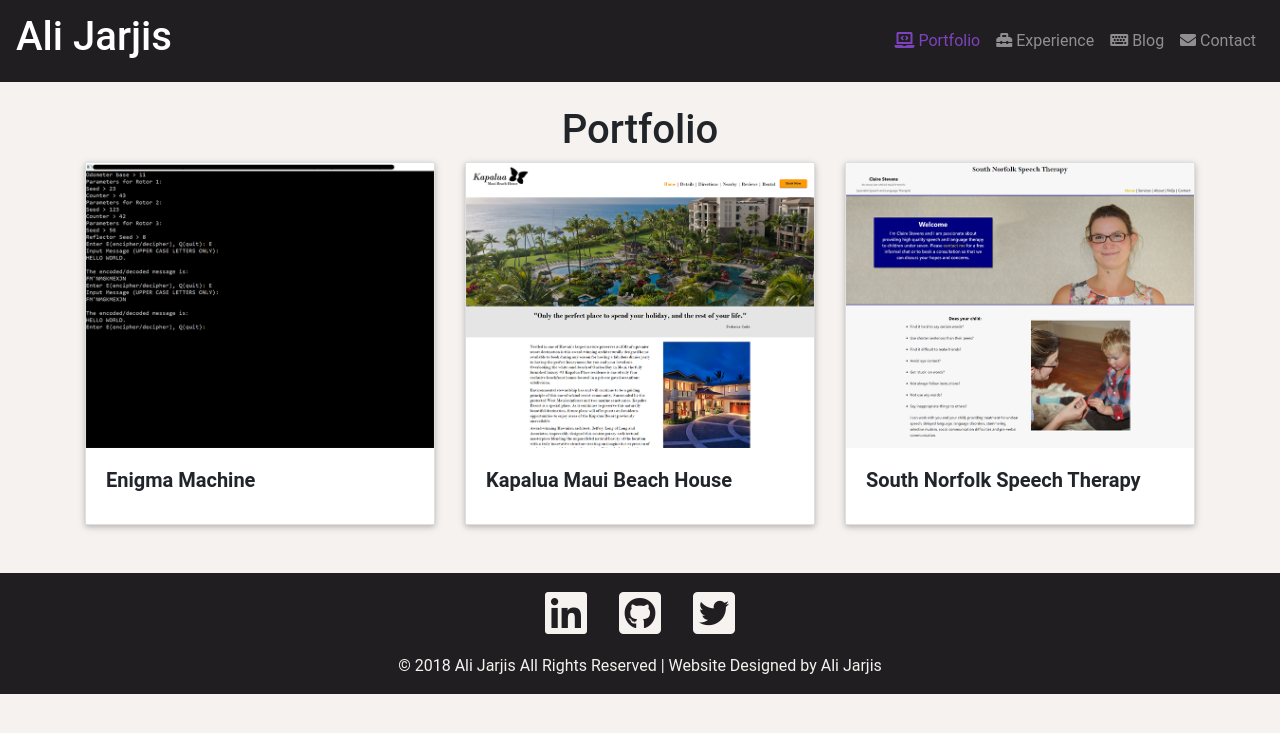
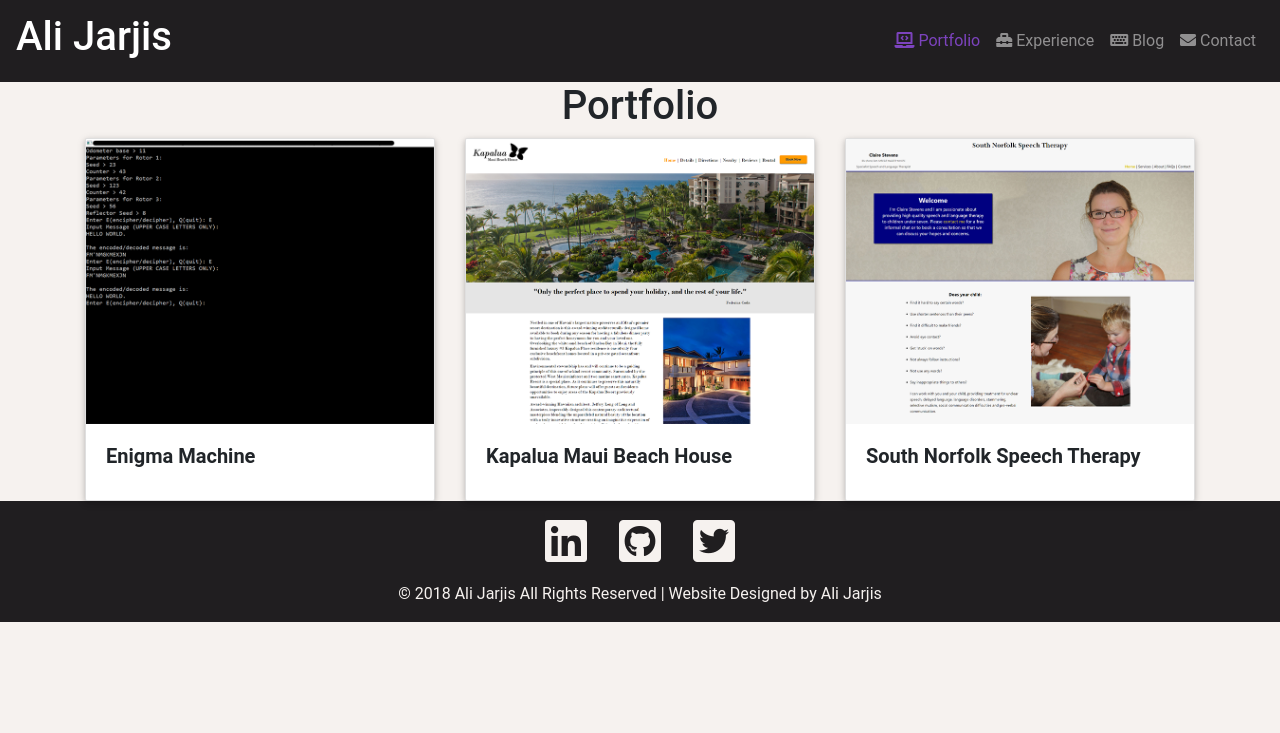
Before and after one commit to AJarjis/Portfolio, a Jekyll site: the page built from index.html, in a window 1280 px wide. Shown: the top 733 px of the page. Built offline with Jekyll 4.4.1, drawn with Linux system fonts in a browser that asks for light colours; nearby versions of some CDN libraries.

Commit message:
Fixed side margin

```diff
--- a/_includes/footer.html
+++ b/_includes/footer.html
@@ -1,12 +1,12 @@
 <footer class="container-flex navbar-dark bg-dark">
-    <div class="row justify-content-center">
+    <div class="d-flex justify-content-center">
         {% for item in site.data.social %}
             <a href="{{ item.link }}" class="p-3">
                 <i class="fab {{ item.logo }} fa-3x"></i>
             </a>
         {% endfor %}
     </div>
-    <div class="row justify-content-center">
+    <div class="d-flex justify-content-center">
         <p>
             &copy; {{ "now" | date: "%Y" }} {{ site.author }} All Rights Reserved | Website Designed by
             <a href="{{ site.url }}" target="_blank">{{ site.author }}</a>
--- a/_layouts/default.html
+++ b/_layouts/default.html
@@ -24,7 +24,7 @@
 
 <body>
     {% include header.html %}
-    <main class="container mt-4 mb-5">
+    <main class="container">
         {{ content }}
     </main>
     {% include footer.html %}
```
Also changed, not shown: 2 other files.
